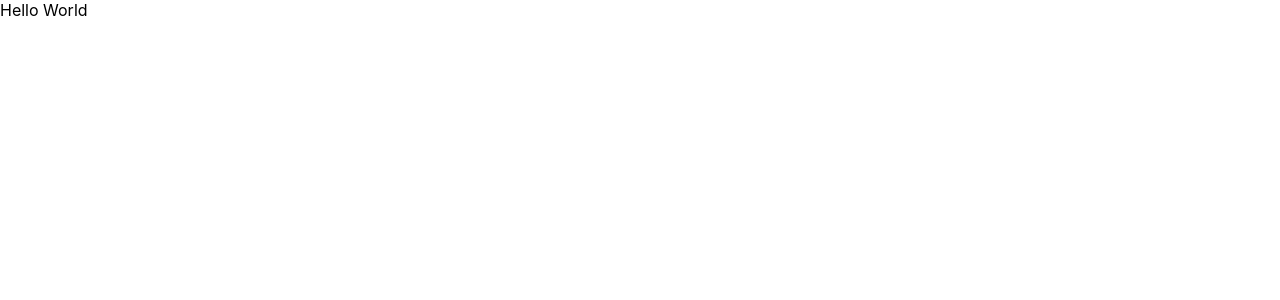
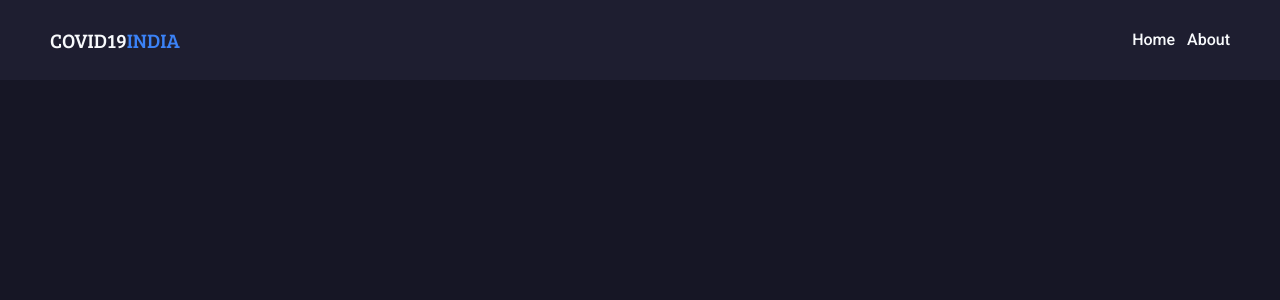
Before and after one commit to NageswararaoNilla/Covid19-Dashboard, a React (Create React App) app: page / in a window 1280 px wide. Shown: the top 300 px of the page. Built offline with nearby package versions, Linux system fonts and the light colour scheme; a web font is replaced by a local one.

Commit message:
add Header Component

```diff
--- a/src/App.js
+++ b/src/App.js
@@ -1,3 +1,7 @@
+import {Switch, Route} from 'react-router-dom'
+
+import Home from './components/Home'
+
 import './App.css'
 
 const statesList = [
@@ -147,6 +151,10 @@ const statesList = [
   },
 ]
 
-const App = () => <div>Hello World</div>
+const App = () => (
+  <Switch>
+    <Route exact path="/" component={Home} />
+  </Switch>
+)
 
 export default App
--- /dev/null
+++ b/src/components/Header/index.css
@@ -0,0 +1,50 @@
+.nav-bar-container {
+  background-color: #1e1e30;
+  height: 80px;
+  display: flex;
+  justify-content: center;
+  align-items: center;
+  padding: 5px 50px;
+}
+
+.nav-bar {
+  display: flex;
+  justify-content: space-between;
+  align-items: center;
+  width: 100%;
+}
+
+.nav-bar-menu {
+  display: flex;
+  justify-content: space-evenly;
+  align-items: center;
+  list-style-type: none;
+}
+
+.logo {
+  color: var(--light-blue-gray-50, #f8fafc);
+  text-align: center;
+  font-family: 'Bree Serif';
+  font-size: 20px;
+  font-style: normal;
+  font-weight: 400;
+  line-height: 24px; /* 120% */
+}
+
+.india-text {
+  color: var(--light-blue-500, #3b82f6);
+}
+
+.link {
+  text-decoration: none;
+}
+
+.nav-item {
+  color: var(--light-blue-gray-50, #f8fafc);
+  font-family: Roboto;
+  font-size: 16px;
+  font-style: normal;
+  font-weight: 500;
+  line-height: 24px; /* 150% */
+  margin-left: 12px;
+}
--- a/src/components/Header/index.js
+++ b/src/components/Header/index.js
@@ -1,7 +1,31 @@
-export default function Header() {
-  return (
-    <div>
-      <h1>Header</h1>
-    </div>
-  )
+import {Component} from 'react'
+
+import {Link} from 'react-router-dom'
+
+import './index.css'
+
+class Header extends Component {
+  render() {
+    return (
+      <nav className="nav-bar-container">
+        <div className="nav-bar">
+          <Link to="/" className="link">
+            <h1 className="logo">
+              COVID19<span className="india-text">INDIA</span>
+            </h1>
+          </Link>
+          <ul className="nav-bar-menu">
+            <Link to="/" className="link">
+              <li className="nav-item">Home</li>
+            </Link>
+            <Link to="/about" className="link">
+              <li className="nav-item">About</li>
+            </Link>
+          </ul>
+        </div>
+      </nav>
+    )
+  }
 }
+
+export default Header
--- /dev/null
+++ b/src/components/Home/index.css
@@ -0,0 +1,6 @@
+.app-container {
+  background-color: #161625;
+  min-height: 100vh;
+  margin: 0;
+  padding: 0;
+}
--- /dev/null
+++ b/src/components/Home/index.js
@@ -0,0 +1,17 @@
+import {Component} from 'react'
+
+import Header from '../Header'
+
+import './index.css'
+
+class Home extends Component {
+  render() {
+    return (
+      <div className="app-container">
+        <Header />
+      </div>
+    )
+  }
+}
+
+export default Home
```
Also changed, not shown: 1 other file (tests, documents, lock files or other folders).
